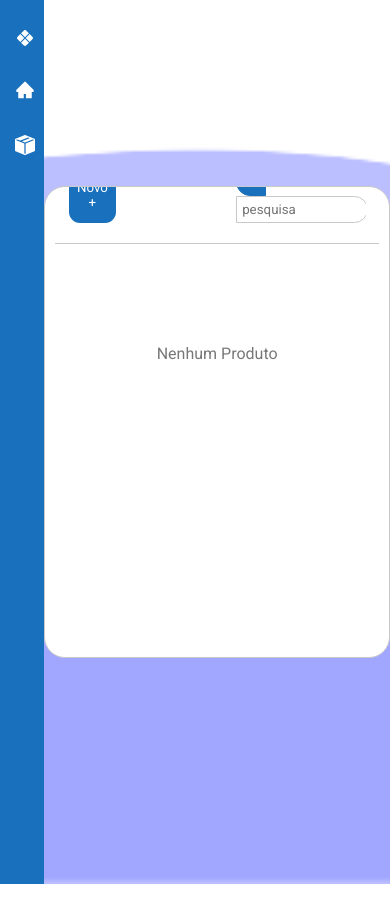
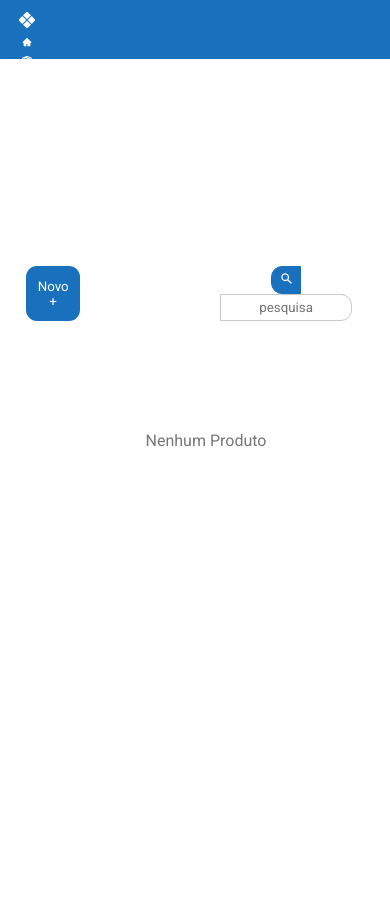
Before and after one commit to AndreVsc/Gerenciador-de-Tarefas, a React (Vite) app: page / in a window 390 px wide. Built offline with nearby package versions, Linux system fonts and the light colour scheme.

Commit message:
0.0.1.4v
Começando responsividade do site

```diff
--- a/src/app/App.css
+++ b/src/app/App.css
@@ -1,17 +1,9 @@
 .containerNavInicial{
     display: flex;
-    background-image: url('../assets/waves-removebg.png');
-    background-repeat: no-repeat;
-    background-position-y:bottom;
-    background-size: cover;
 }
 
-
-
-nav{
-    padding: 20px 0px;
-    height: 100vh;
-    max-width: 50px;
-    float: left;
-    background-color: rgb(25, 113, 189)
+@media only screen and (max-device-width: 900px) {
+    .containerNavInicial{
+        flex-direction: column;
+    }
 }
--- a/src/app/App.jsx
+++ b/src/app/App.jsx
@@ -1,6 +1,7 @@
 import './App.css';
 import { Outlet } from 'react-router-dom';
 import NavbarEstoque from "../components/navbar/NavbarEstoque";
+import Waves from "../assets/waves-removebg.png"
 function App() {
   return(
     <>
--- a/src/components/Adicionar/AdicionarBlock.css
+++ b/src/components/Adicionar/AdicionarBlock.css
@@ -1,24 +1,26 @@
 .containerAdicionar{
-    display: flex;
-    align-items: center;
-    flex-direction: column;
-    padding: 20px;
-    gap: 10px;
+    border-radius: 21px;
+    border: 1px solid #c9c9c9;
+    background-color: rgb(255, 255, 255);
+    width: 100%;
+    min-width: 300px;
+    max-width: 400px;
+    max-height: 450px;
+    padding: 15px;
 }
 
 .settingsAdicionar{
     display: flex;
-    gap: 120px;
+    padding: 10px;
+    gap: 8rem;
 }
 
 #containerRolagem{
-    border: 1px solid #c9c9c9;
+
     border-radius: 21px;
     max-width: 400px;
     min-width: 380px;
-    width: 100%;
-    height: 50vh;
-    margin: 10px;
+    height: 400px;
     overflow:auto;
 }
 
@@ -44,7 +46,7 @@
 
 #searchBlock {
     border: 1px solid #c9c9c9;
-    border-radius: 0px 21px 21px 0px;
+    border-radius: 0px 11px 11px 0px;
     color: #777777;
     width: 120px;
     padding: 5px;
@@ -56,7 +58,7 @@
 
 #containerSearch button {
     background-color:rgb(25, 113, 189);
-    border-radius: 21px 0px 0px 21px;
+    border-radius: 11px 0px 0px 11px;
     border: 1px solid rgb(25,113,189);
     font-size: small;
     color: #fff;
@@ -71,3 +73,10 @@
     text-align: center;
     color: #777777;
   }
+
+  @media only screen and (max-device-width: 900px) {
+    .containerAdicionar{
+        border-radius: 21px;
+        border: 1px solid #fff;
+    }
+  }
--- a/src/components/Adicionar/BlockLista.css
+++ b/src/components/Adicionar/BlockLista.css
@@ -12,7 +12,8 @@
     flex-direction: row;
     align-items: center;
     border-radius: 11px;
-    min-width: 350px;
+    /* min-width: 350px; */
+    width: 340px;
     font-size: 13px;
     display: flex;
     padding: 10px;
--- a/src/components/navbar/NavbarEstoque.css
+++ b/src/components/navbar/NavbarEstoque.css
@@ -16,7 +16,6 @@
 }
 
 .Navbar-conatainer ul{
-
     display: flex;
     padding: 10px;
     align-items: center;
@@ -25,3 +24,26 @@
     gap: 30px;
     color: rgb(255, 255, 255);
 }
+
+@media only screen and (max-device-width: 900px) {
+    .Navbar-conatainer ul {
+        display: flex;
+        justify-items:center;
+        flex-wrap: wrap;
+        gap: 0px;
+    }
+
+    .Navbar-conatainer a{
+        color: rgb(255, 255, 255);
+        font-size: 10px;
+        font-size: 12pxs;
+        width: 12px;
+        opacity: 1;
+    }
+
+    .Navbar-conatainer a:hover{
+        transition: none;
+        font-size: 12px;
+        opacity: 0.90;
+    }
+}
--- a/src/index.css
+++ b/src/index.css
@@ -7,6 +7,7 @@
     text-decoration: none;
     overflow-y:hidden;
     overflow-x:hidden;
+    text-align: center;
 }
 
 button{
@@ -16,3 +17,21 @@ button{
 li{
     list-style:none;
 }
+
+nav{
+    padding: 20px 0px;
+    height: 100vh;
+    max-width: 50px;
+    float: left;
+    background-color: rgb(25, 113, 189)
+}
+
+@media only screen and (max-device-width: 900px) {
+    nav{
+        width: 100%;
+        max-width: 100vw;
+        padding: 2px;
+        float: none;
+        height: 55px;
+    }
+}
--- a/src/pages/inicial/PaginaInicial.css
+++ b/src/pages/inicial/PaginaInicial.css
@@ -5,17 +5,3 @@
     width: 100%;
     height: 100vh;
 }
-
-.componenteInicial{
-    display: flex;
-    align-items: center;
-    justify-content: center;
-    border-radius: 21px;
-    background-color: rgb(255, 255, 255);
-    border: 1px solid #c9c9c9;
-    padding: 10px;
-    width: 100%;
-    min-width: 300px;
-    max-width: 500px;
-    max-height: 450px;
-}
--- a/src/pages/inicial/PaginaInicial.jsx
+++ b/src/pages/inicial/PaginaInicial.jsx
@@ -4,9 +4,7 @@ import AdicionarBlock from '../../components/Adicionar/AdicionarBlock'
 function PaginaInicial() {
   return (
     <div className='containerInicial'>
-        <div className='componenteInicial'>
           <AdicionarBlock />
-        </div>
     </div>
   )
 }
```
